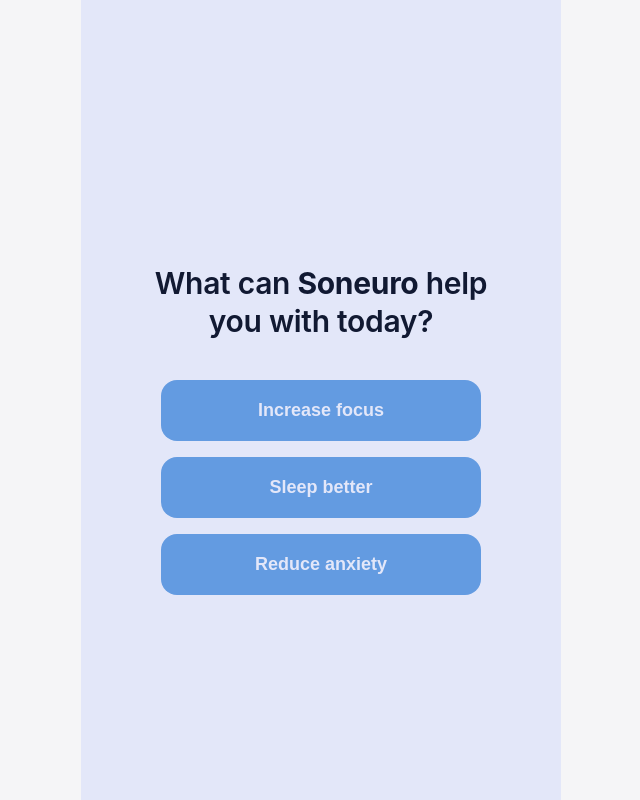
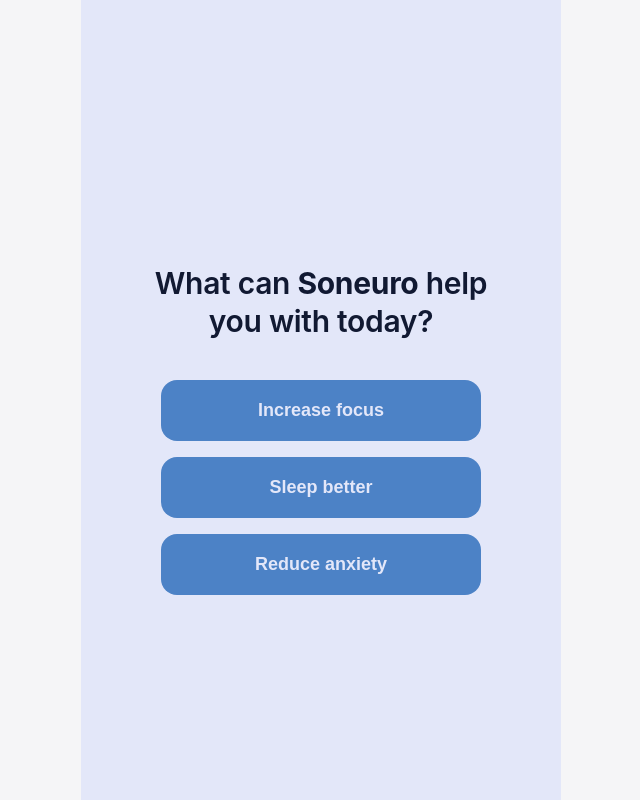
Before and after one commit to loopwrk/phasefold-ios, a Vue app: page / in a window 1280 px wide. Shown: the whole page, without its empty margins (319-959 px from the left). Built offline with nearby package versions, Linux system fonts and the light colour scheme.

Commit message:
fix colour contrast on light mode

```diff
--- a/src/assets/colors.css
+++ b/src/assets/colors.css
@@ -23,17 +23,17 @@
   --cs-bg-h: 275;
 
   /* surf: card / panel surfaces */
-  --cs-surf-l: 0.85;
-  --cs-surf-c: 0.04;
+  --cs-surf-l: 0.87;
+  --cs-surf-c: 0.05;
   --cs-surf-h: 272;
 
   /* raised: elevated elements, borders */
-  --cs-raised-l: 0.72;
+  --cs-raised-l: 0.42;
   --cs-raised-c: 0.06;
   --cs-raised-h: 270;
 
   /* action: interactive accent */
-  --cs-action-l: 0.68;
+  --cs-action-l: 0.6;
   --cs-action-c: 0.12;
   --cs-action-h: 255;
 
```
